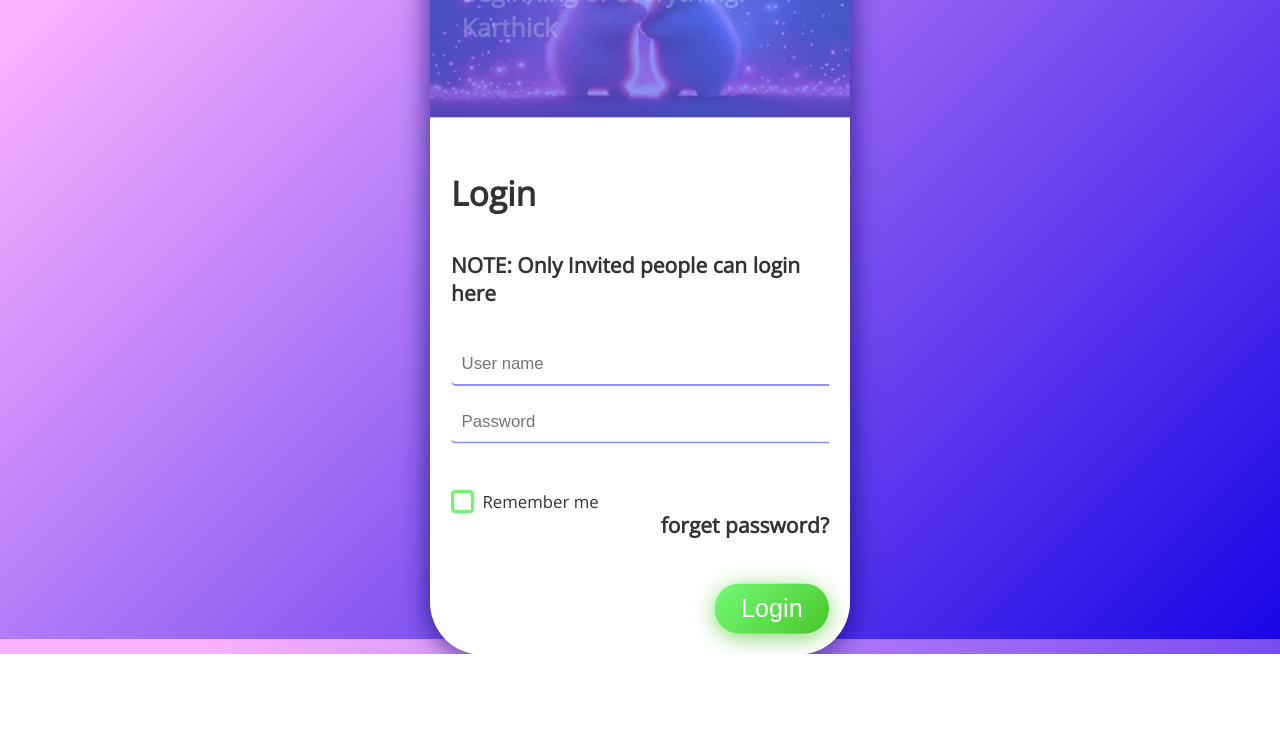
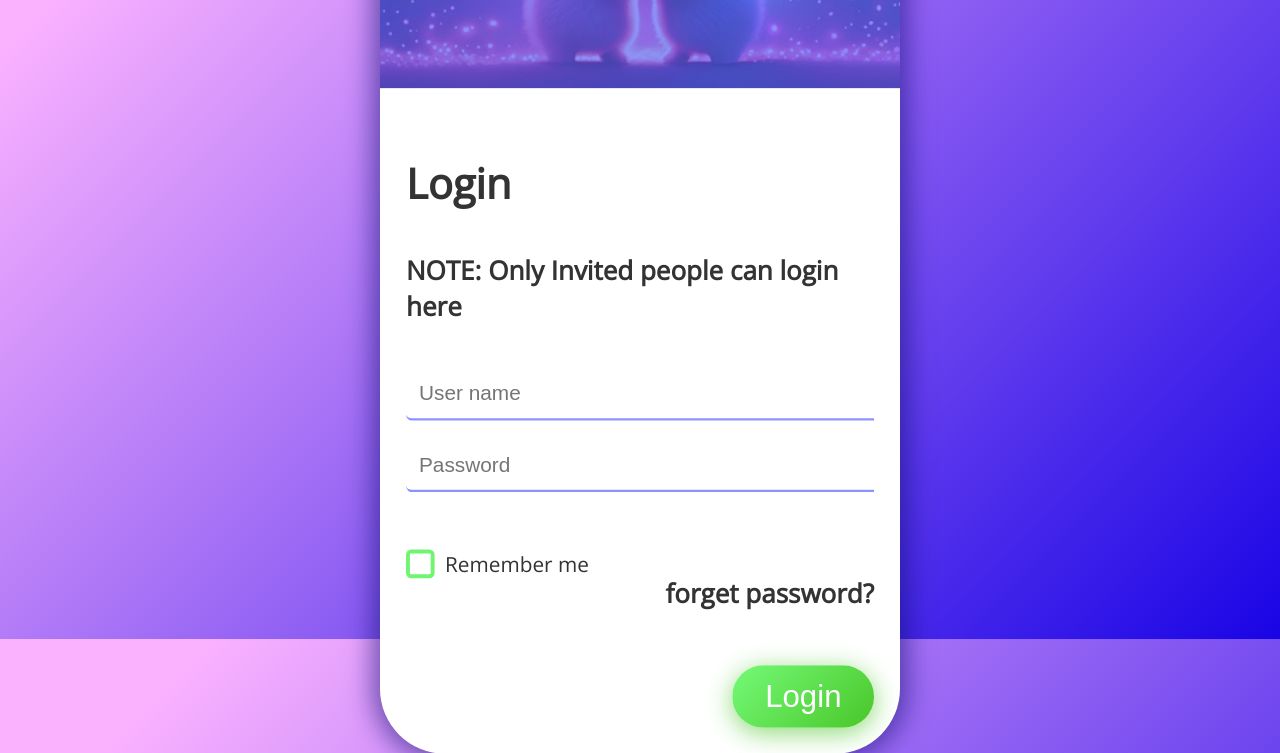
Before and after one commit to Karthick-SK1/SK-Marriage_Invite, a website: page index.html in a window 1280 px wide. Shown: the part 161-914 px from the top of the page. Before the commit the page ends 815 px from the top, so only its background shows below. Drawn offline with nearby package versions, Linux system fonts and the light colour scheme.

Commit message:
correction zoom 1.30

```diff
--- a/style.css
+++ b/style.css
@@ -25,7 +25,7 @@ body {
   flex-direction: column; /* Update to column direction for mobile devices */
   align-items: center; /* Update to center alignment */
   box-shadow: 0 0 20px 6px #090b6f85;
-  transform: scale(1.05); /* Apply slight zoom effect */
+  transform: scale(1.30); /* Apply slight zoom effect */
 }
 
 .box-form .left {
```
